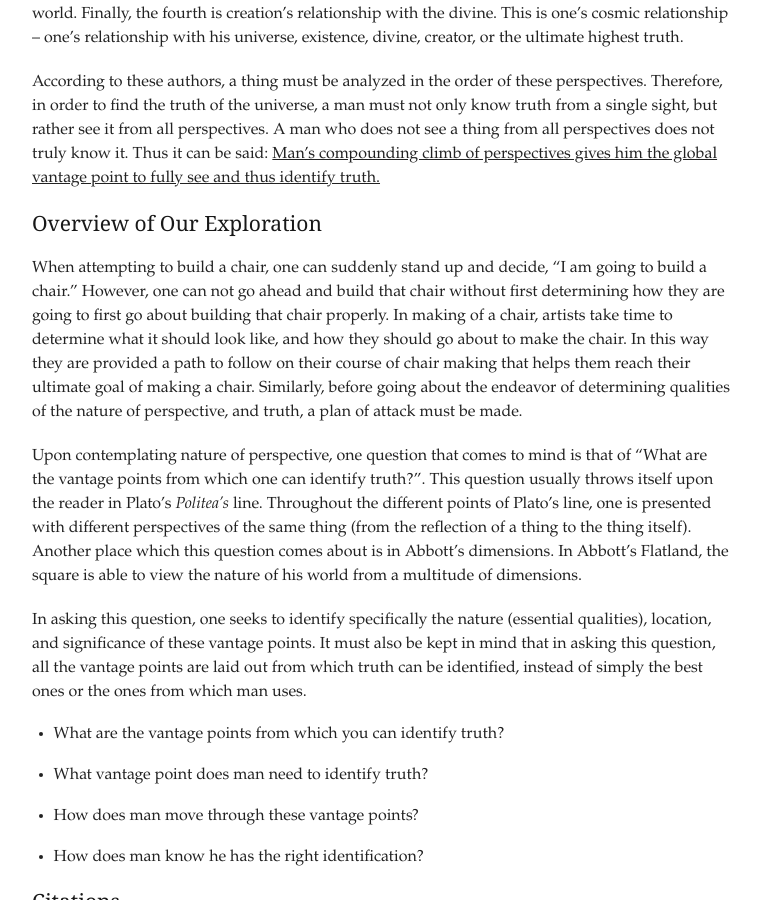
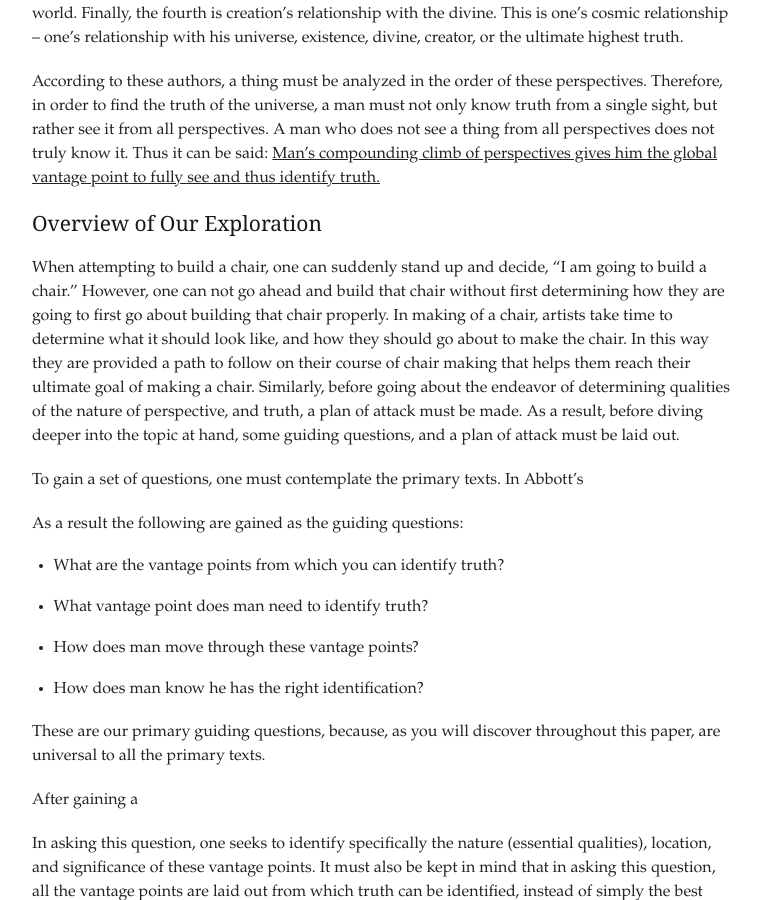
Before and after one commit to akosednar/akosednar.github.com, a Jekyll site: the page built from _posts/2012-01-06-Senior-Thesis-2012.md, in a window 1280 px wide and 900 px high, scrolled down 2123 px. Shown: the whole window, without its empty margins (378-1139 px from the left). Built offline with Jekyll 4.4.1, drawn with Linux system fonts in a browser that asks for light colours.

Commit message:
Saving...

```diff
--- a/_posts/2012-01-06-Senior-Thesis-2012.md
+++ b/_posts/2012-01-06-Senior-Thesis-2012.md
@@ -46,9 +46,27 @@ According to these authors, a thing must be analyzed in the order of these persp
 
 <!-- Definitions Outline???? Here?? -->
 
-When attempting to build a chair, one can suddenly stand up and decide, "I am going to build a chair." However, one can not go ahead and build that chair without first determining how they are going to first go about building that chair properly. In making of a chair, artists take time to determine what it should look like, and how they should go about to make the chair. In this way they are provided a path to follow on their course of chair making that helps them reach their ultimate goal of making a chair. Similarly, before going about the endeavor of determining qualities of the nature of perspective, and truth, a plan of attack must be made.
+When attempting to build a chair, one can suddenly stand up and decide, "I am going to build a chair." However, one can not go ahead and build that chair without first determining how they are going to first go about building that chair properly. In making of a chair, artists take time to determine what it should look like, and how they should go about to make the chair. In this way they are provided a path to follow on their course of chair making that helps them reach their ultimate goal of making a chair. Similarly, before going about the endeavor of determining qualities of the nature of perspective, and truth, a plan of attack must be made. As a result, before diving deeper into the topic at hand, some guiding questions, and a plan of attack must be laid out.
 
-Upon contemplating nature of perspective, one question that comes to mind is that of "What are the vantage points from which one can identify truth?". This question usually throws itself upon the reader in Plato's *Politea's* line. Throughout the different points of Plato's line, one is presented with different perspectives of the same thing (from the reflection of a thing to the thing itself). Another place which this question comes about is in Abbott's dimensions. In Abbott's Flatland, the square is able to view the nature of his world from a multitude of dimensions.
+To gain a set of questions, one must contemplate the primary texts. In Abbott's
+
+
+
+As a result the following are gained as the guiding questions:
+
+* What are the vantage points from which you can identify truth?
+
+* What vantage point does man need to identify truth?
+
+* How does man move through these vantage points?
+
+* How does man know he has the right identification?
+
+These are our primary guiding questions, because, as you will discover throughout this paper, are universal to all the primary texts.
+
+After gaining a
+
+
 
 In asking this question, one seeks to identify specifically the nature (essential qualities), location, and significance of these vantage points. It must also be kept in mind that in asking this question, all the vantage points are laid out from which truth can be identified, instead of simply the best ones or the ones from which man uses.
 
```
